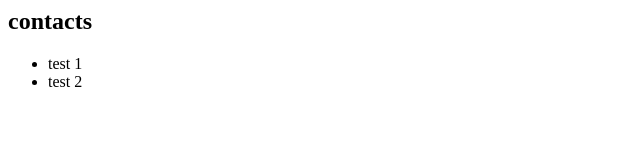
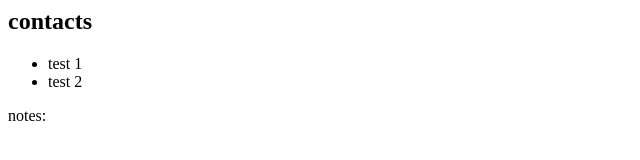
Before and after one commit to m144/testerproject, a plain HTML site: page contacts.html in a window 1280 px wide. Shown: the full height of the page, 0-640 px from the left. Drawn offline with Linux system fonts and the light colour scheme.

Commit message:
added notes

```diff
--- a/contacts.html
+++ b/contacts.html
@@ -8,5 +8,6 @@
 		<li>test 1</li>
 		<li>test 2</li>
 	</ul>
+	<span>notes:</span>
 </body>
 </html>
```
